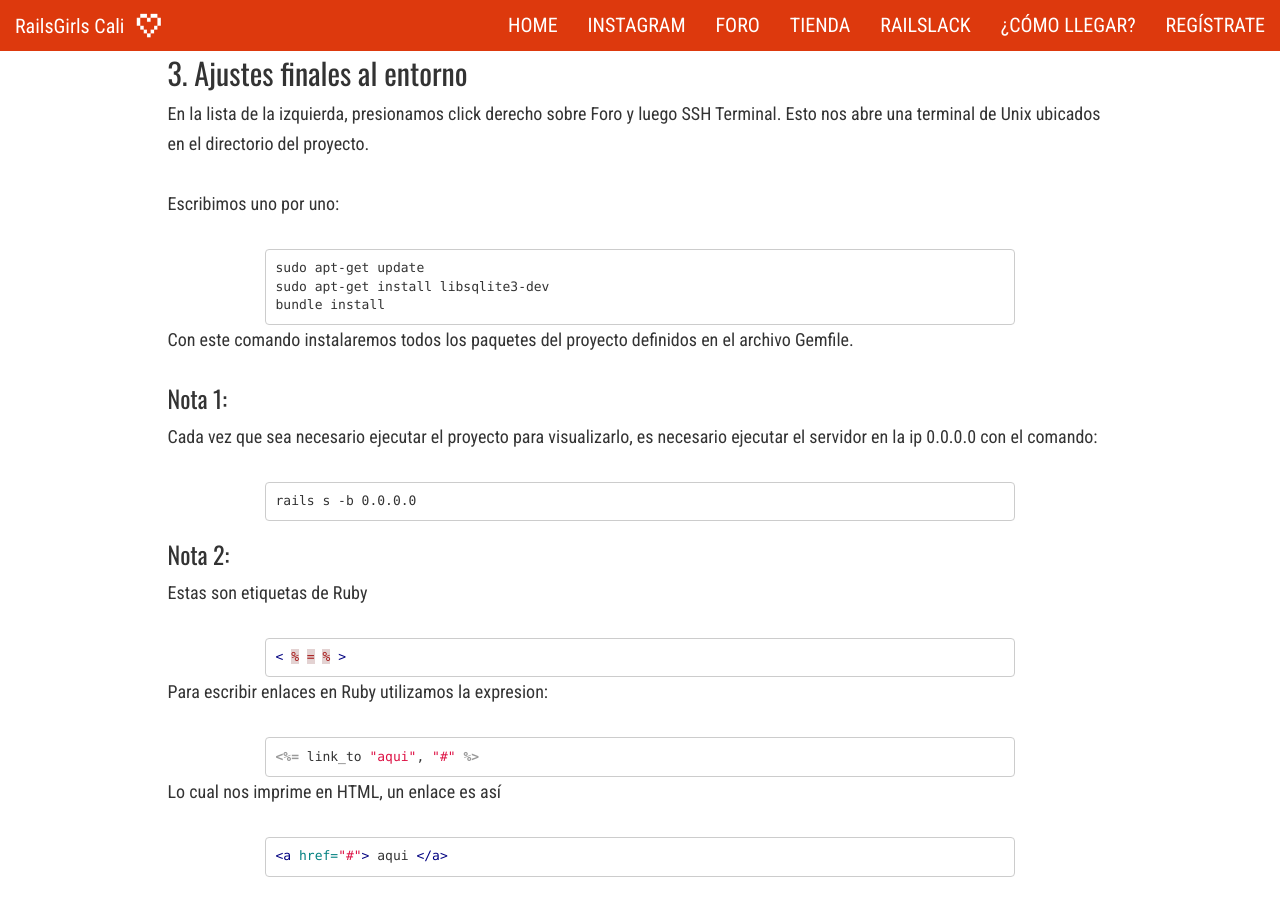
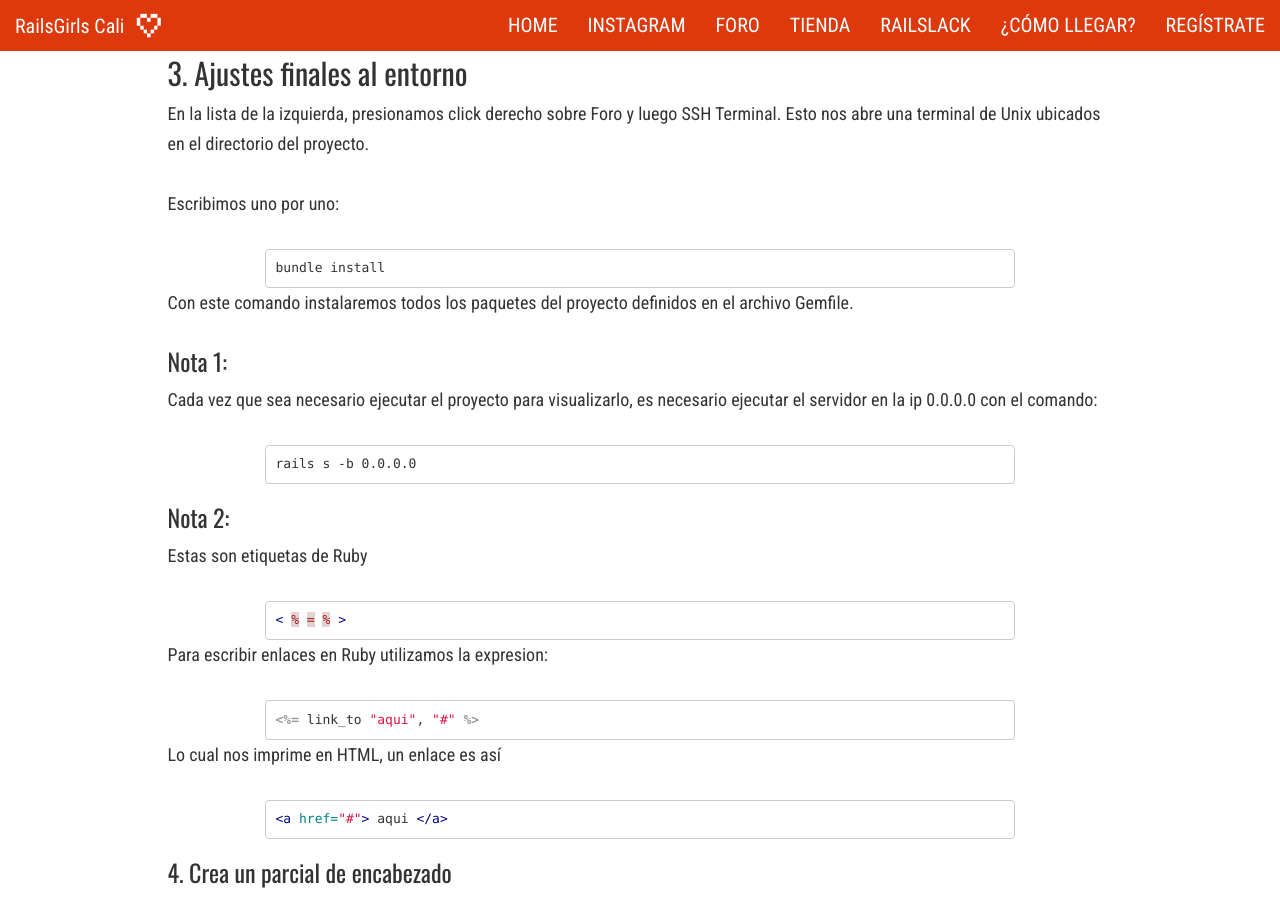
Before and after one commit to railsgirls-cali/railsgirls-cali.github.io, a Jekyll site: the page built from _pages/forum_tecnofest.md, in a window 1280 px wide and 900 px high, scrolled down 1047 px. Built offline with Jekyll 4.4.1, drawn with Linux system fonts in a browser that asks for light colours; nearby versions of some CDN libraries.

Commit message:
remove 2 lines

````diff
--- a/_pages/forum_tecnofest.md
+++ b/_pages/forum_tecnofest.md
@@ -35,8 +35,6 @@ En la lista de la izquierda, presionamos click derecho sobre Foro y luego SSH Te
 Escribimos uno por uno:
 
 ```
-sudo apt-get update
-sudo apt-get install libsqlite3-dev
 bundle install
 ```
 
````
